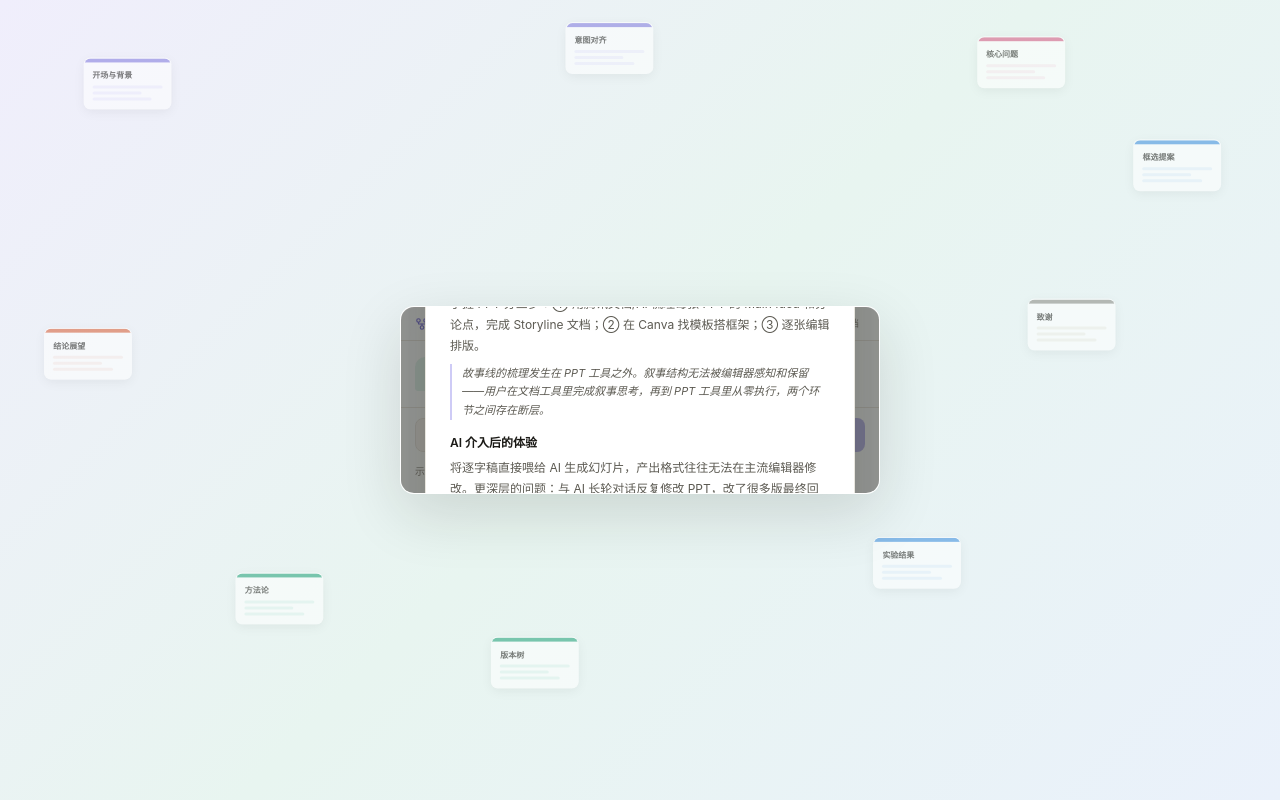
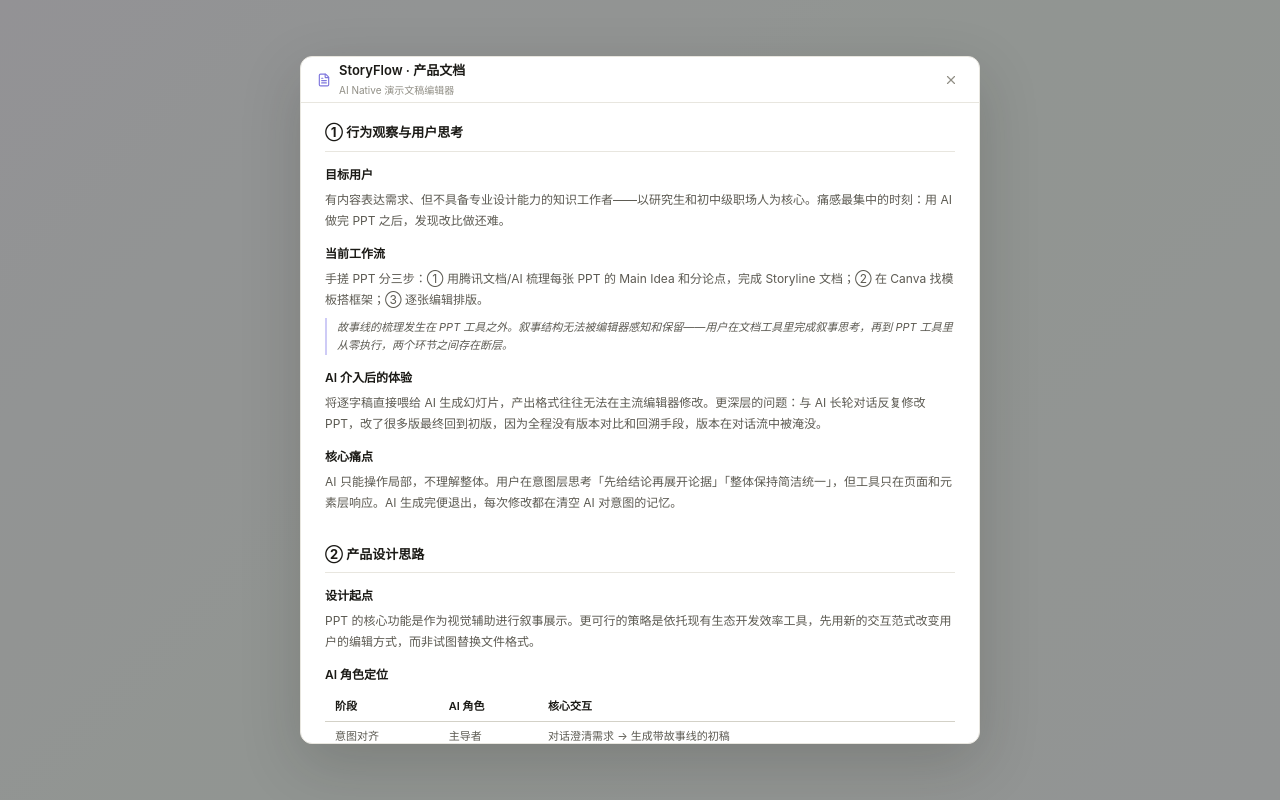
Before and after one commit to zoerac/story-flow, a React (Vite) app: page / in a window 1280 px wide. Both pictures are taken after a click on the button "产品文档". Built offline with nearby package versions, Linux system fonts and the light colour scheme.

Commit message:
[CC-3] intro restyle with popup options

```diff
--- a/src/components/DocModal.jsx
+++ b/src/components/DocModal.jsx
@@ -12,14 +12,16 @@ export function DocModal({ onClose }) {
         display: "flex",
         alignItems: "center",
         justifyContent: "center",
-        padding: 24,
+        padding: "clamp(10px, 3vw, 24px)",
       }}
       onClick={onClose}
     >
       <div
         style={{
-          width: "min(100%, 600px)",
-          maxHeight: "85vh",
+          width: "min(100%, 680px)",
+          minWidth: 0,
+          height: "min(86vh, 720px)",
+          maxHeight: "calc(100vh - clamp(20px, 6vw, 48px))",
           background: "var(--color-background-primary)",
           borderRadius: 12,
           border: "0.5px solid var(--color-border-tertiary)",
@@ -37,25 +39,28 @@ export function DocModal({ onClose }) {
             display: "flex",
             alignItems: "center",
             gap: 8,
-            padding: "0 16px",
+            padding: "0 clamp(10px, 3vw, 16px)",
             borderBottom: "0.5px solid var(--color-border-tertiary)",
             flexShrink: 0,
+            minWidth: 0,
           }}
         >
-          <FileText size={14} style={{ color: "#7F77DD" }} />
-          <span style={{ fontSize: 13, fontWeight: 600, color: "var(--color-text-primary)", flex: 1 }}>
-            {DOC.title}
-          </span>
-          <span style={{ fontSize: 10, color: "var(--color-text-tertiary)", marginRight: 8 }}>
-            {DOC.subtitle}
-          </span>
+          <FileText size={14} style={{ color: "#7F77DD", flexShrink: 0 }} />
+          <div style={{ flex: 1, minWidth: 0, display: "grid", gap: 2 }}>
+            <span style={{ fontSize: 13, fontWeight: 600, color: "var(--color-text-primary)", overflow: "hidden", textOverflow: "ellipsis", whiteSpace: "nowrap" }}>
+              {DOC.title}
+            </span>
+            <span style={{ fontSize: 10, color: "var(--color-text-tertiary)", overflow: "hidden", textOverflow: "ellipsis", whiteSpace: "nowrap" }}>
+              {DOC.subtitle}
+            </span>
+          </div>
           <button
             type="button"
             onClick={onClose}
             style={{
               width: 24, height: 24, padding: 0, border: "none", background: "none",
               cursor: "pointer", display: "grid", placeItems: "center",
-              color: "var(--color-text-tertiary)", borderRadius: 6,
+              color: "var(--color-text-tertiary)", borderRadius: 6, flexShrink: 0,
             }}
             aria-label="关闭文档"
           >
@@ -64,7 +69,7 @@ export function DocModal({ onClose }) {
         </div>
 
         {/* Scrollable body */}
-        <div style={{ flex: 1, overflowY: "auto", padding: "20px 24px 28px" }}>
+        <div style={{ flex: 1, minHeight: 0, overflowY: "auto", padding: "clamp(14px, 3vw, 20px) clamp(14px, 4vw, 24px) 24px" }}>
           {DOC.sections.map((sec) => (
             <div key={sec.heading} style={{ marginBottom: 32 }}>
               <div
@@ -125,8 +130,8 @@ function Block({ block }) {
       );
     case "table":
       return (
-        <div style={{ overflowX: "auto", margin: "8px 0 12px" }}>
-          <table style={{ width: "100%", borderCollapse: "collapse", fontSize: 11 }}>
+        <div style={{ overflowX: "auto", margin: "8px 0 12px", maxWidth: "100%" }}>
+          <table style={{ width: "100%", minWidth: 520, borderCollapse: "collapse", fontSize: 11 }}>
             <thead>
               <tr>
                 {block.rows[0].map((cell, i) => (
--- a/src/components/Intro.jsx
+++ b/src/components/Intro.jsx
@@ -1,6 +1,6 @@
-import { useCallback, useRef, useState } from "react";
-import { ArrowRight, Check, FileText, GitFork, Sparkles } from "lucide-react";
-import { GALLERY_TILES, INTRO_EXAMPLE, INTRO_STEPS, buildSummary } from "../data/intro";
+import { useState } from "react";
+import { ArrowRight, Check, FileText, Sparkles } from "lucide-react";
+import { INTRO_EXAMPLE, INTRO_STEPS, buildSummary } from "../data/intro";
 import { DocModal } from "./DocModal";
 
 export function Intro({ onDone }) {
@@ -9,21 +9,6 @@ export function Intro({ onDone }) {
   const [answers, setAnswers] = useState({});
   const [bubbles, setBubbles] = useState([]);
   const [showDoc, setShowDoc] = useState(false);
-  const [mouse, setMouse] = useState({ x: 0, y: 0 });
-  const rafRef = useRef(null);
-
-  const handleMouseMove = useCallback((e) => {
-    if (rafRef.current) return;
-    rafRef.current = requestAnimationFrame(() => {
-      rafRef.current = null;
-      const cx = window.innerWidth / 2;
-      const cy = window.innerHeight / 2;
-      setMouse({
-        x: (e.clientX - cx) / cx,
-        y: (e.clientY - cy) / cy,
-      });
-    });
-  }, []);
 
   const pushBubble = (from, text) => setBubbles((prev) => [...prev, { from, text }]);
 
@@ -67,101 +52,137 @@ export function Intro({ onDone }) {
       style={{
         position: "fixed",
         inset: 0,
+        width: "100vw",
+        boxSizing: "border-box",
         zIndex: 100,
-        background: "linear-gradient(135deg, #f0eefc 0%, #e8f5f0 50%, #eaf1fb 100%)",
+        background: "linear-gradient(135deg, #f7f6ff 0%, #f4fbf8 52%, #f6f9fd 100%)",
         display: "flex",
+        flexDirection: "column",
         alignItems: "center",
         justifyContent: "center",
-        padding: 24,
+        gap: 34,
+        padding: "48px 20px 28px",
         overflow: "hidden",
       }}
-      onMouseMove={handleMouseMove}
     >
-      {/* Keyframe injection for idle float animation */}
-      <style>{`
-        @keyframes floatY { 0%,100% { transform: translateY(0px); } 50% { transform: translateY(-10px); } }
-      `}</style>
+      {showDoc && <DocModal onClose={() => setShowDoc(false)} />}
 
-      {/* Gallery background layer */}
-      <div style={{ position: "absolute", inset: 0, pointerEvents: "none", zIndex: 0 }}>
-        {GALLERY_TILES.map((tile) => (
-          <div
-            key={tile.id}
+      <div style={{ textAlign: "center", width: "min(calc(100vw - 40px), 760px)", flexShrink: 0, boxSizing: "border-box" }}>
+        <h1
           style={{
-              position: "absolute",
-              left: `${tile.x}%`,
-              top: `${tile.y}%`,
-              transform: `translate(${mouse.x * tile.depth}px, ${mouse.y * tile.depth}px)`,
-              transition: "transform 0.35s ease-out",
-              opacity: 0.55,
+            margin: 0,
+            fontSize: "clamp(48px, 8vw, 86px)",
+            lineHeight: 1,
+            fontWeight: 720,
+            color: "var(--color-text-primary)",
           }}
         >
-            <div style={{ animation: `floatY ${tile.dur}s ease-in-out infinite` }}>
-              <MiniSlide tile={tile} />
-            </div>
-          </div>
-        ))}
-      </div>
-
-      {/* Glass panel */}
-      <div
+          StoryFlow
+        </h1>
+        <p
           style={{
-          position: "relative",
-          zIndex: 1,
-          width: "min(100%, 480px)",
-          background: "rgba(255,255,255,0.72)",
-          backdropFilter: "blur(18px)",
-          WebkitBackdropFilter: "blur(18px)",
-          borderRadius: 14,
-          border: "0.5px solid rgba(255,255,255,0.9)",
-          boxShadow: "0 20px 60px rgba(26,25,21,0.14), 0 1px 0 rgba(255,255,255,0.8) inset",
-          overflow: "hidden",
-          display: "flex",
-          flexDirection: "column",
-          maxHeight: "calc(100vh - 48px)",
+            margin: "16px 0 0",
+            maxWidth: 620,
+            marginLeft: "auto",
+            marginRight: "auto",
+            fontSize: 15,
+            lineHeight: 1.7,
+            color: "var(--color-text-secondary)",
+            overflowWrap: "anywhere",
           }}
         >
-        {/* Brand header */}
-        <div
-          style={{
-            height: 34,
-            display: "flex",
-            alignItems: "center",
-            gap: 8,
-            padding: "0 14px",
-            borderBottom: "0.5px solid var(--color-border-tertiary)",
-            flexShrink: 0,
-          }}
-        >
-          <GitFork size={14} style={{ color: "#7F77DD" }} />
-          <span style={{ fontSize: 12, fontWeight: 600, color: "var(--color-text-primary)" }}>StoryFlow</span>
-          <span style={{ fontSize: 10, color: "var(--color-text-tertiary)", flex: 1 }}>意图对齐</span>
+          用一轮对话对齐演示意图，再把结构、版本与局部精修交给 AI 持续协作。
+        </p>
         <button
           type="button"
           onClick={() => setShowDoc(true)}
           style={{
-              display: "flex", alignItems: "center", gap: 4, fontSize: 10,
-              color: "var(--color-text-tertiary)", background: "none", border: "none",
-              cursor: "pointer", padding: "2px 6px", borderRadius: 5,
+            height: 28,
+            marginTop: 14,
+            display: "inline-flex",
+            alignItems: "center",
+            gap: 5,
+            fontSize: 11,
+            color: "var(--color-text-secondary)",
+            background: "rgba(255,255,255,0.72)",
+            border: "0.5px solid var(--color-border-tertiary)",
+            cursor: "pointer",
+            padding: "0 10px",
+            borderRadius: 7,
+            boxShadow: "0 2px 10px rgba(26,25,21,0.05)",
           }}
-            onMouseEnter={(e) => { e.currentTarget.style.background = "var(--color-background-secondary)"; e.currentTarget.style.color = "var(--color-text-secondary)"; }}
-            onMouseLeave={(e) => { e.currentTarget.style.background = "none"; e.currentTarget.style.color = "var(--color-text-tertiary)"; }}
         >
-            <FileText size={11} /> 产品文档
+          <FileText size={12} /> 产品文档
         </button>
       </div>
-        {showDoc && <DocModal onClose={() => setShowDoc(false)} />}
 
-        {/* Chat area */}
-        <div style={{ flex: 1, overflowY: "auto", padding: "16px 14px", display: "flex", flexDirection: "column", gap: 8 }}>
+      <div
+        style={{
+          position: "relative",
+          width: "min(calc(100vw - 40px), 520px)",
+          minHeight: 0,
+          maxHeight: "min(54vh, 430px)",
+          boxSizing: "border-box",
+          display: "flex",
+          flexDirection: "column",
+          borderRadius: 12,
+          border: "0.5px solid var(--color-border-tertiary)",
+          background: "var(--color-background-primary)",
+          boxShadow: "0 18px 52px rgba(26,25,21,0.12)",
+          overflow: "visible",
+        }}
+      >
+        {currentStepIdx >= 0 && (
+          <div
+            style={{
+              position: "absolute",
+              left: 14,
+              right: 14,
+              bottom: "calc(100% + 10px)",
+              borderRadius: 10,
+              border: "0.5px solid #CECBF6",
+              background: "#FAFAFF",
+              boxShadow: "0 12px 32px rgba(26,25,21,0.12)",
+              padding: 10,
+              display: "grid",
+              gap: 8,
+            }}
+          >
+            <div style={{ fontSize: 11, fontWeight: 650, color: "#3C3489" }}>
+              {INTRO_STEPS[currentStepIdx].question}
+            </div>
+            <div style={{ display: "flex", flexWrap: "wrap", gap: 6 }}>
+              {INTRO_STEPS[currentStepIdx].chips.map((chip) => (
+                <button
+                  key={chip}
+                  type="button"
+                  onClick={() => pickChip(currentStepIdx, chip)}
+                  style={{
+                    minHeight: 30,
+                    fontSize: 11,
+                    color: "var(--color-text-secondary)",
+                    background: "var(--color-background-primary)",
+                    border: "0.5px solid var(--color-border-secondary)",
+                    borderRadius: 8,
+                    padding: "0 10px",
+                    cursor: "pointer",
+                  }}
+                  onMouseEnter={(e) => { e.currentTarget.style.background = "#EEEDFE"; e.currentTarget.style.borderColor = "#CECBF6"; e.currentTarget.style.color = "#3C3489"; }}
+                  onMouseLeave={(e) => { e.currentTarget.style.background = "var(--color-background-primary)"; e.currentTarget.style.borderColor = "var(--color-border-secondary)"; e.currentTarget.style.color = "var(--color-text-secondary)"; }}
+                >
+                  {chip}
+                </button>
+              ))}
+            </div>
+          </div>
+        )}
 
-          {/* Initial AI prompt */}
+        <div style={{ flex: 1, minHeight: 0, overflowY: "auto", padding: "16px 14px", display: "flex", flexDirection: "column", gap: 8 }}>
           <AiBubble>
             <Sparkles size={10} style={{ marginRight: 4, verticalAlign: -1 }} />
             你好！先告诉我这次演示的需求，我会帮你梳理故事线结构。
           </AiBubble>
 
-          {/* Replayed conversation bubbles */}
           {bubbles.map((b, i) => (
             b.from === "user"
               ? <UserBubble key={i}>{b.text}</UserBubble>
@@ -192,7 +213,7 @@ export function Intro({ onDone }) {
                 { label: "调性节奏", value: summary.tone },
               ].map(({ label, value }) => (
                 <div key={label}>
-                  <div style={{ fontSize: 9, color: "var(--color-text-tertiary)", fontWeight: 600, textTransform: "uppercase", letterSpacing: "0.05em", marginBottom: 2 }}>
+                  <div style={{ fontSize: 9, color: "var(--color-text-tertiary)", fontWeight: 600, textTransform: "uppercase", marginBottom: 2 }}>
                     {label}
                   </div>
                   <div style={{ fontSize: 11, color: "var(--color-text-primary)", lineHeight: 1.5 }}>{value}</div>
@@ -202,7 +223,7 @@ export function Intro({ onDone }) {
           )}
         </div>
 
-        {/* Input / chips area */}
+        {(phase === "need" || phase === "summary") && (
           <div
             style={{
               padding: "10px 14px",
@@ -213,10 +234,9 @@ export function Intro({ onDone }) {
               gap: 8,
             }}
           >
-          {/* need phase */}
             {phase === "need" && (
               <>
-              <div style={{ display: "flex", gap: 6 }}>
+                <div style={{ position: "relative", width: "100%", maxWidth: "100%", overflow: "hidden" }}>
                   <input
                     autoFocus
                     value={need}
@@ -225,8 +245,11 @@ export function Intro({ onDone }) {
                     placeholder="描述你要做的演示..."
                     style={{
                       flex: 1,
+                      minWidth: 0,
+                      width: "100%",
+                      boxSizing: "border-box",
                       fontSize: 12,
-                    padding: "7px 10px",
+                      padding: "7px 48px 7px 10px",
                       borderRadius: 8,
                       border: "0.5px solid var(--color-border-tertiary)",
                       background: "var(--color-background-secondary)",
@@ -240,7 +263,12 @@ export function Intro({ onDone }) {
                     type="button"
                     onClick={submitNeed}
                     style={{
-                    padding: "6px 12px",
+                      width: 36,
+                      position: "absolute",
+                      top: 0,
+                      right: 0,
+                      bottom: 0,
+                      padding: 0,
                       fontSize: 12,
                       borderRadius: 8,
                       border: "none",
@@ -250,11 +278,13 @@ export function Intro({ onDone }) {
                       opacity: need.trim() ? 1 : 0.5,
                       display: "flex",
                       alignItems: "center",
+                      justifyContent: "center",
                       gap: 4,
                       whiteSpace: "nowrap",
                     }}
+                    aria-label="继续"
                   >
-                  <ArrowRight size={12} /> 继续
+                    <ArrowRight size={12} />
                   </button>
                 </div>
                 <div style={{ display: "flex", alignItems: "center", gap: 6 }}>
@@ -278,34 +308,6 @@ export function Intro({ onDone }) {
               </>
             )}
 
-          {/* audience / tone chip phase */}
-          {currentStepIdx >= 0 && (
-            <div style={{ display: "flex", flexWrap: "wrap", gap: 6 }}>
-              {INTRO_STEPS[currentStepIdx].chips.map((chip) => (
-                <button
-                  key={chip}
-                  type="button"
-                  onClick={() => pickChip(currentStepIdx, chip)}
-                  style={{
-                    fontSize: 11,
-                    color: "var(--color-text-secondary)",
-                    background: "var(--color-background-secondary)",
-                    border: "0.5px solid var(--color-border-secondary)",
-                    borderRadius: 20,
-                    padding: "5px 12px",
-                    cursor: "pointer",
-                    transition: "background 0.12s",
-                  }}
-                  onMouseEnter={(e) => { e.currentTarget.style.background = "#EEEDFE"; e.currentTarget.style.borderColor = "#CECBF6"; e.currentTarget.style.color = "#3C3489"; }}
-                  onMouseLeave={(e) => { e.currentTarget.style.background = "var(--color-background-secondary)"; e.currentTarget.style.borderColor = "var(--color-border-secondary)"; e.currentTarget.style.color = "var(--color-text-secondary)"; }}
-                >
-                  {chip}
-                </button>
-              ))}
-            </div>
-          )}
-
-          {/* summary phase — enter button */}
             {phase === "summary" && (
               <button
                 type="button"
@@ -330,31 +332,7 @@ export function Intro({ onDone }) {
               </button>
             )}
           </div>
-      </div>
-    </div>
-  );
-}
-
-function MiniSlide({ tile }) {
-  return (
-    <div
-      style={{
-        width: 88,
-        background: "#fff",
-        borderRadius: 7,
-        boxShadow: "0 3px 12px rgba(26,25,21,0.10)",
-        overflow: "hidden",
-        border: "0.5px solid rgba(255,255,255,0.7)",
-      }}
-    >
-      <div style={{ height: 4, background: tile.c }} />
-      <div style={{ padding: "7px 8px 8px" }}>
-        <div style={{ fontSize: 8, fontWeight: 600, color: "#1a1915", marginBottom: 4, whiteSpace: "nowrap", overflow: "hidden", textOverflow: "ellipsis" }}>
-          {tile.title}
-        </div>
-        <div style={{ height: 3, borderRadius: 2, background: tile.bg, marginBottom: 3 }} />
-        <div style={{ height: 3, borderRadius: 2, background: tile.bg, width: "70%", marginBottom: 3 }} />
-        <div style={{ height: 3, borderRadius: 2, background: tile.bg, width: "85%" }} />
+        )}
       </div>
     </div>
   );
```
Lines whose indentation alone changed are shown as unchanged.
